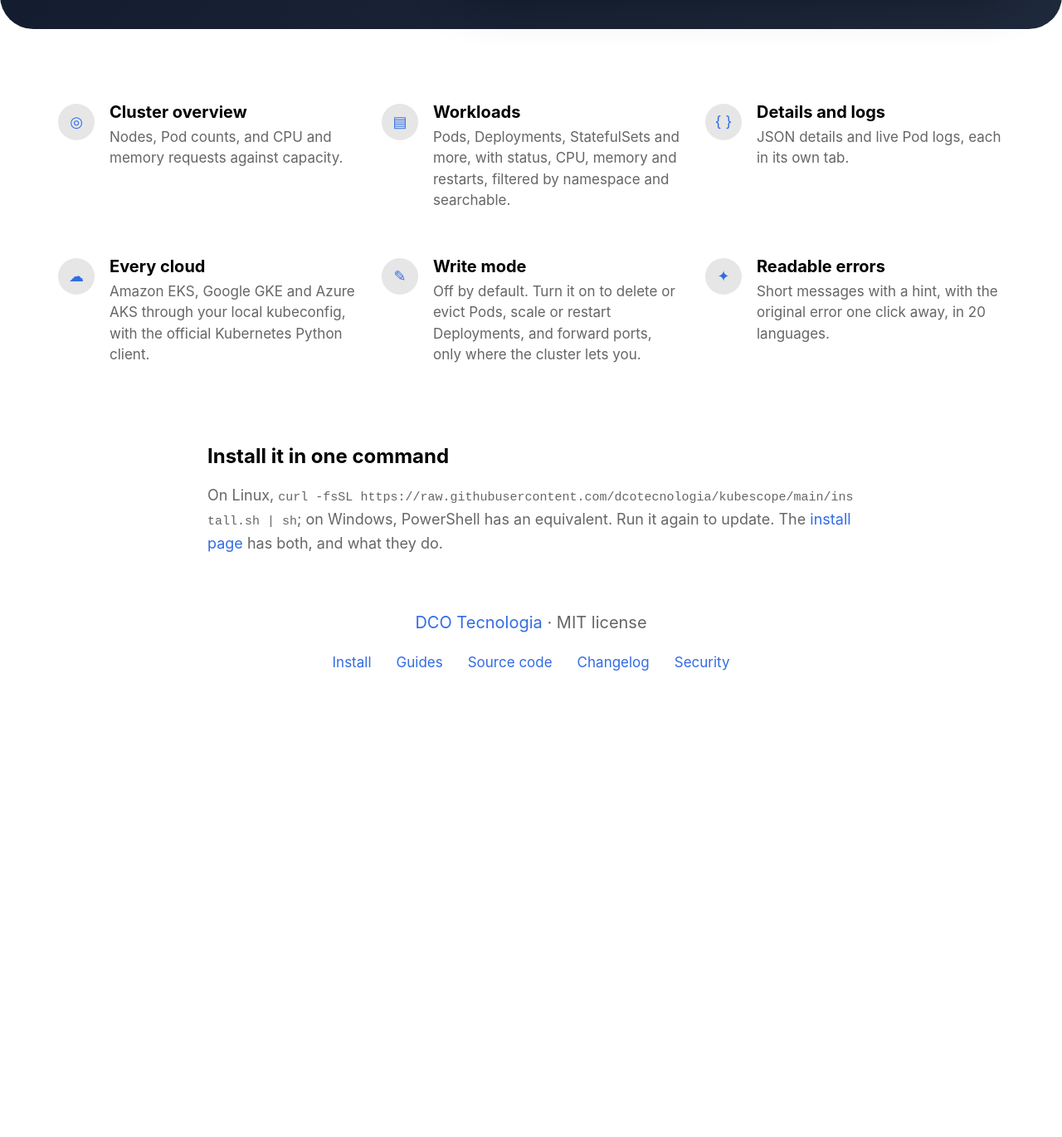
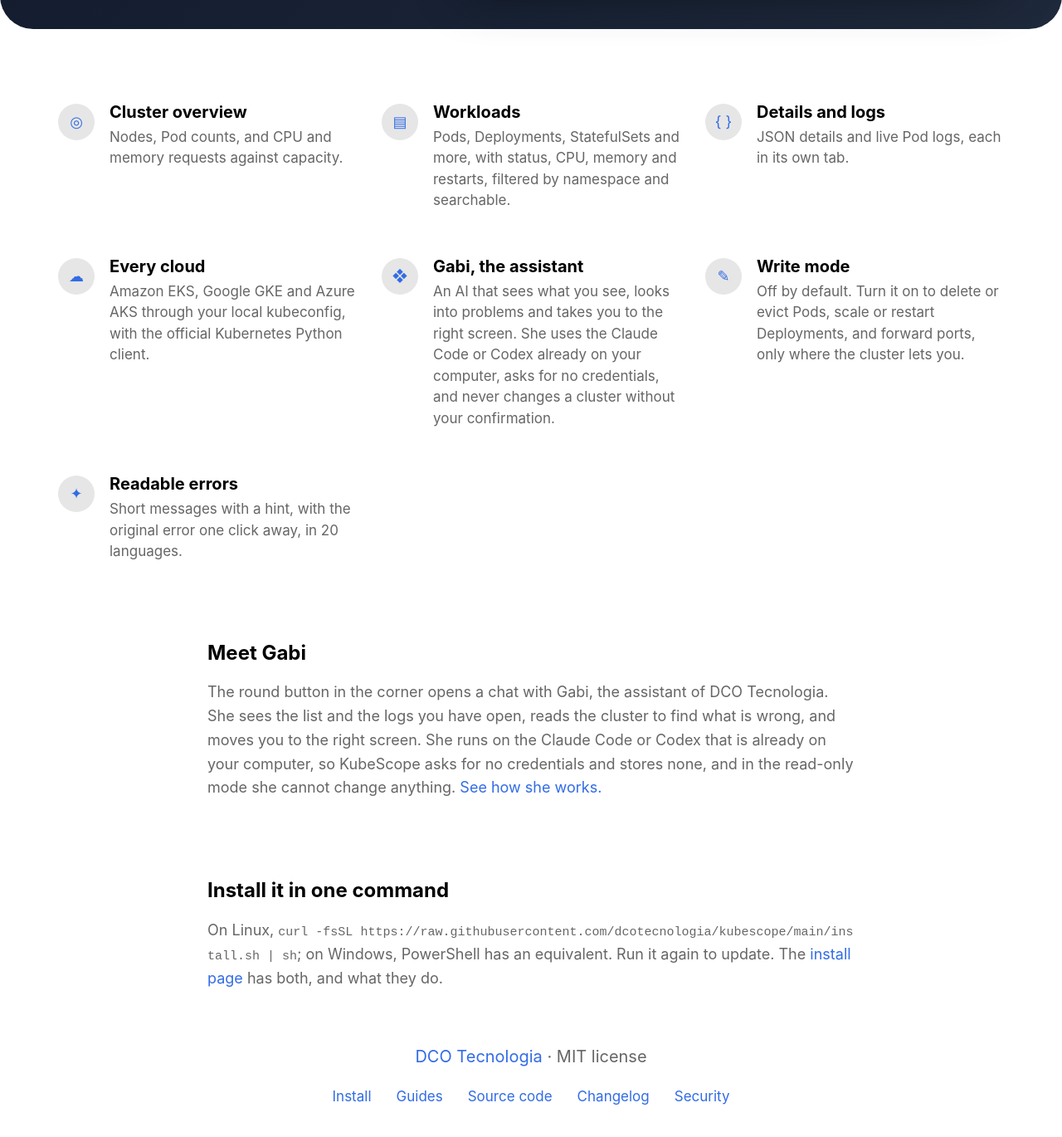
Before and after one commit to dcotecnologia/kubescope, a Jekyll site: the page built from docs/index.md, in a window 1280 px wide and 1400 px high, scrolled down 676 px. Shown: the top 1370 px of the window at 83% size. Built offline with Jekyll 4.4.1, drawn with Linux system fonts in a browser that asks for light colours; comment, search, counter and statistics services are not loaded; before the commit the page ends 1553 px from its top, so only the background shows below that; some of the changed text lies outside the part shown.

Commit message:
docs(assistant): explain Gabi and how she works in the README and on the site
- add a section to the README with how Gabi works, how to set her up, what she can
  do in the read-only and in the write mode, how to use the chat and what leaves the
  computer, and shorten the bullet of the features to point to it
- add the page /assistant/ to the site, a link to it in the top bar, a card among the
  features and a note on the home page
- cover the two lines left by the animation and the repaint of an open chat

```diff
--- a/docs/_config.yml
+++ b/docs/_config.yml
@@ -4,7 +4,7 @@
 app_name: KubeScope
 app_icon: assets/icon.png
 app_screenshot: screenshots/overview.png
-app_description: A desktop IDE for Kubernetes, including Amazon EKS, Google GKE and Azure AKS. Read-only by default, with no kubectl needed.
+app_description: A desktop IDE for Kubernetes, including Amazon EKS, Google GKE and Azure AKS. Read-only by default, with no kubectl needed, and with Gabi, an AI assistant for your cluster.
 
 # Google Tag Manager container (GTM-XXXXXXX); empty leaves the tag out of the pages
 google_tag_manager_id: "GTM-NF8JJ4QQ"
@@ -19,6 +19,8 @@
 nav:
   - title: Install
     url: /install/
+  - title: Gabi
+    url: /assistant/
   - title: Guides
     url: https://github.com/dcotecnologia/kubescope/wiki
   - title: Source
@@ -38,6 +40,9 @@
   - icon: "☁"
     title: Every cloud
     description: Amazon EKS, Google GKE and Azure AKS through your local kubeconfig, with the official Kubernetes Python client.
+  - icon: "❖"
+    title: Gabi, the assistant
+    description: An AI that sees what you see, looks into problems and takes you to the right screen. She uses the Claude Code or Codex already on your computer, asks for no credentials, and never changes a cluster without your confirmation.
   - icon: "✎"
     title: Write mode
     description: Off by default. Turn it on to delete or evict Pods, scale or restart Deployments, and forward ports, only where the cluster lets you.
--- a/docs/index.md
+++ b/docs/index.md
@@ -4,6 +4,10 @@
 
 <!-- markdownlint-disable MD041 -->
 <div class="more">
+ <h2>Meet Gabi</h2>
+ <p>The round button in the corner opens a chat with Gabi, the assistant of DCO Tecnologia. She sees the list and the logs you have open, reads the cluster to find what is wrong, and moves you to the right screen. She runs on the Claude Code or Codex that is already on your computer, so KubeScope asks for no credentials and stores none, and in the read-only mode she cannot change anything. <a href="{{ '/assistant/' | relative_url }}" target="_self">See how she works.</a></p>
+</div>
+<div class="more">
  <h2>Install it in one command</h2>
  <p>On Linux, <code>curl -fsSL https://raw.githubusercontent.com/dcotecnologia/kubescope/main/install.sh | sh</code>; on Windows, PowerShell has an equivalent. Run it again to update. The <a href="{{ '/install/' | relative_url }}" target="_self">install page</a> has both, and what they do.</p>
 </div>
```
Also changed, not shown: docs/assistant.md (added, +38 -0 lines), tests/test_motion.py (+15 -0 lines), tests/test_window_assistant.py (+17 -0 lines), README.md.
